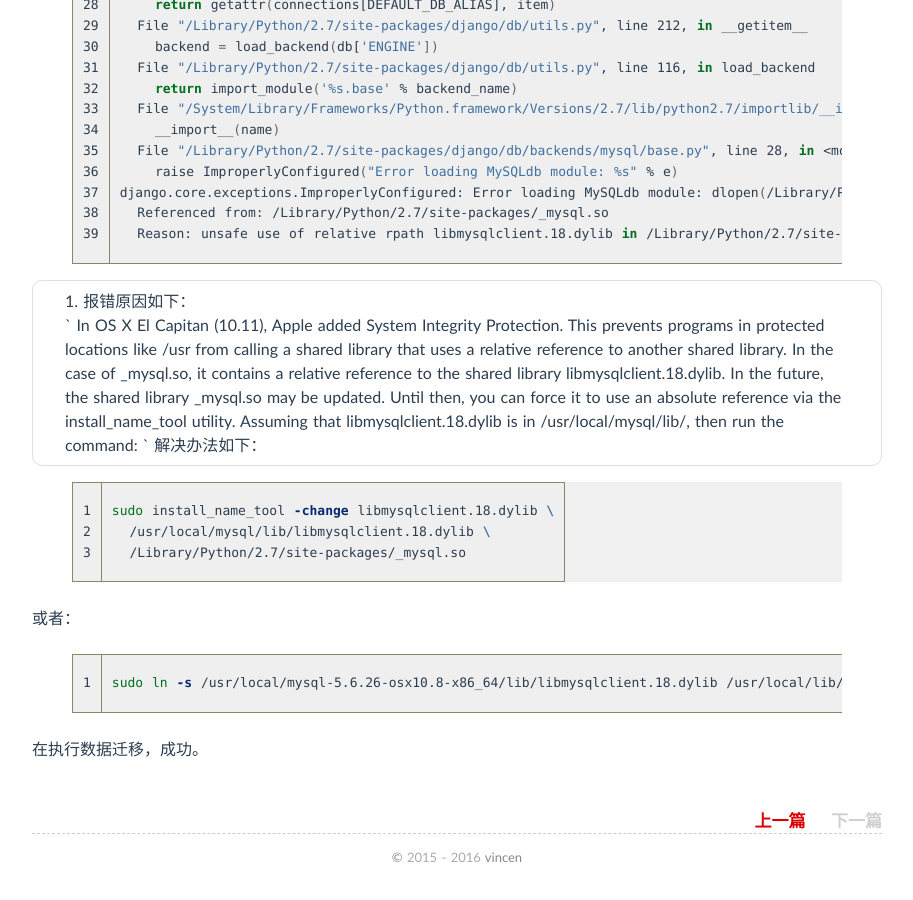
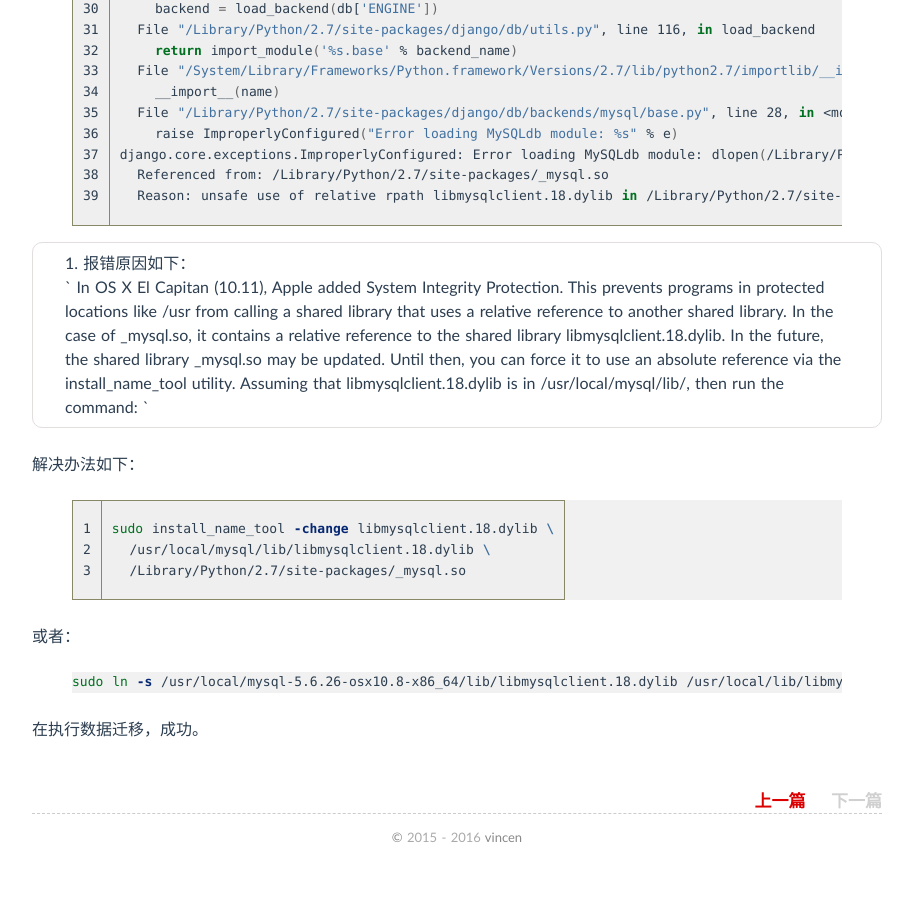
Before and after one commit to vincen/vincen.github.io, a Jekyll site: the page built from _posts/2016-01-01-0005.md, in a window 1280 px wide and 900 px high, scrolled down 2221 px. Shown: the whole window, without its empty margins (183-1096 px from the left). Built offline with Jekyll 4.4.1, drawn with Linux system fonts in a browser that asks for light colours; Markdown is read by kramdown in place of the engine named in the settings; comment, search, counter and statistics services are not loaded.

Commit message:
update post 005

```diff
--- a/_posts/2016-01-01-0005.md
+++ b/_posts/2016-01-01-0005.md
@@ -62,7 +62,7 @@
 django.core.exceptions.ImproperlyConfigured: Error loading MySQLdb module: No module named MySQLdb
 {% endhighlight %}
 3. 安装mysql-python，解决上述问题。
-{% highlight sh linenos %}
+{% highlight sh %}
 sudo pip install mysql-python
 {% endhighlight %}
 继续执行数据库迁移的命令，报如下错误：
@@ -108,9 +108,8 @@
   Reason: unsafe use of relative rpath libmysqlclient.18.dylib in /Library/Python/2.7/site-packages/_mysql.so with restricted binary
 {% endhighlight %}
 4. 报错原因如下：
-`
-In OS X El Capitan (10.11), Apple added System Integrity Protection. This prevents programs in protected locations like /usr from calling a shared library that uses a relative reference to another shared library. In the case of _mysql.so, it contains a relative reference to the shared library libmysqlclient.18.dylib. In the future, the shared library _mysql.so may be updated. Until then, you can force it to use an absolute reference via the install_name_tool utility. Assuming that libmysqlclient.18.dylib is in /usr/local/mysql/lib/, then run the command:
-`
+` In OS X El Capitan (10.11), Apple added System Integrity Protection. This prevents programs in protected locations like /usr from calling a shared library that uses a relative reference to another shared library. In the case of _mysql.so, it contains a relative reference to the shared library libmysqlclient.18.dylib. In the future, the shared library _mysql.so may be updated. Until then, you can force it to use an absolute reference via the install_name_tool utility. Assuming that libmysqlclient.18.dylib is in /usr/local/mysql/lib/, then run the command: `
+
 解决办法如下：
 {% highlight sh linenos %}
 sudo install_name_tool -change libmysqlclient.18.dylib \
@@ -118,7 +117,7 @@
   /Library/Python/2.7/site-packages/_mysql.so
 {% endhighlight %}
 或者：
-{% highlight sh linenos %}
+{% highlight sh %}
 sudo ln -s /usr/local/mysql-5.6.26-osx10.8-x86_64/lib/libmysqlclient.18.dylib /usr/local/lib/libmysqlclient.18.dylib
 {% endhighlight %}
 在执行数据迁移，成功。
```
